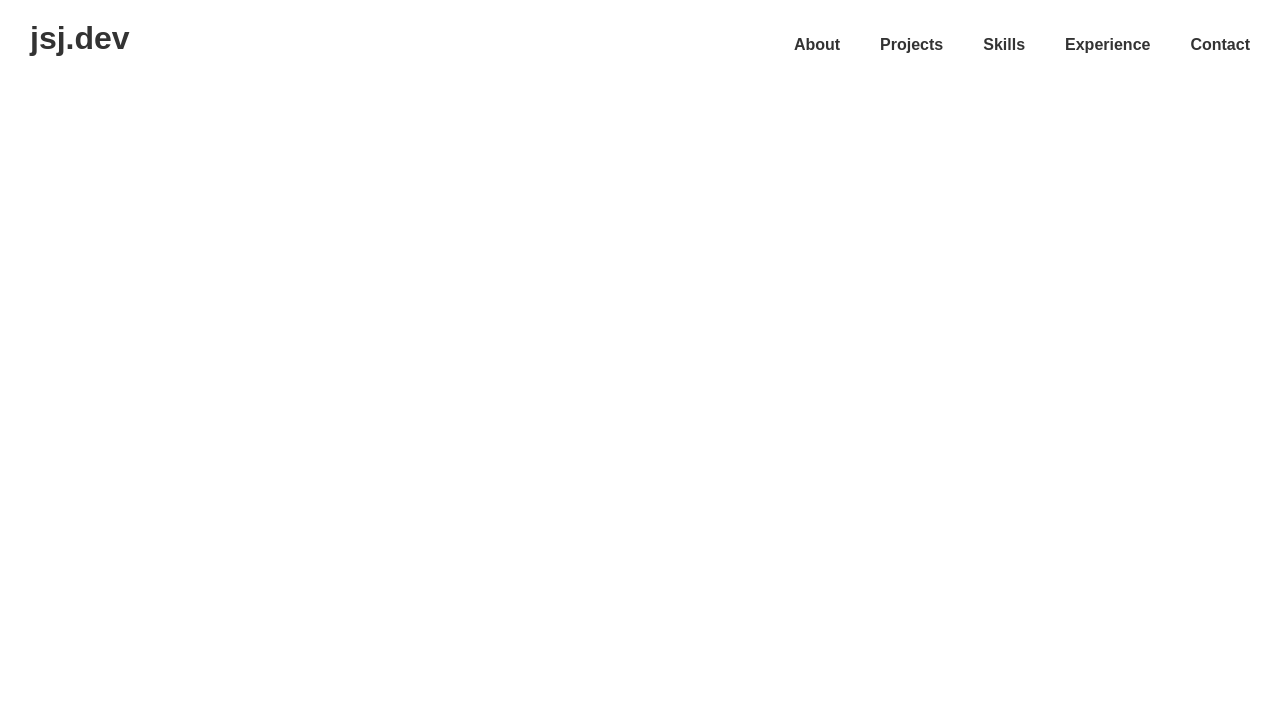
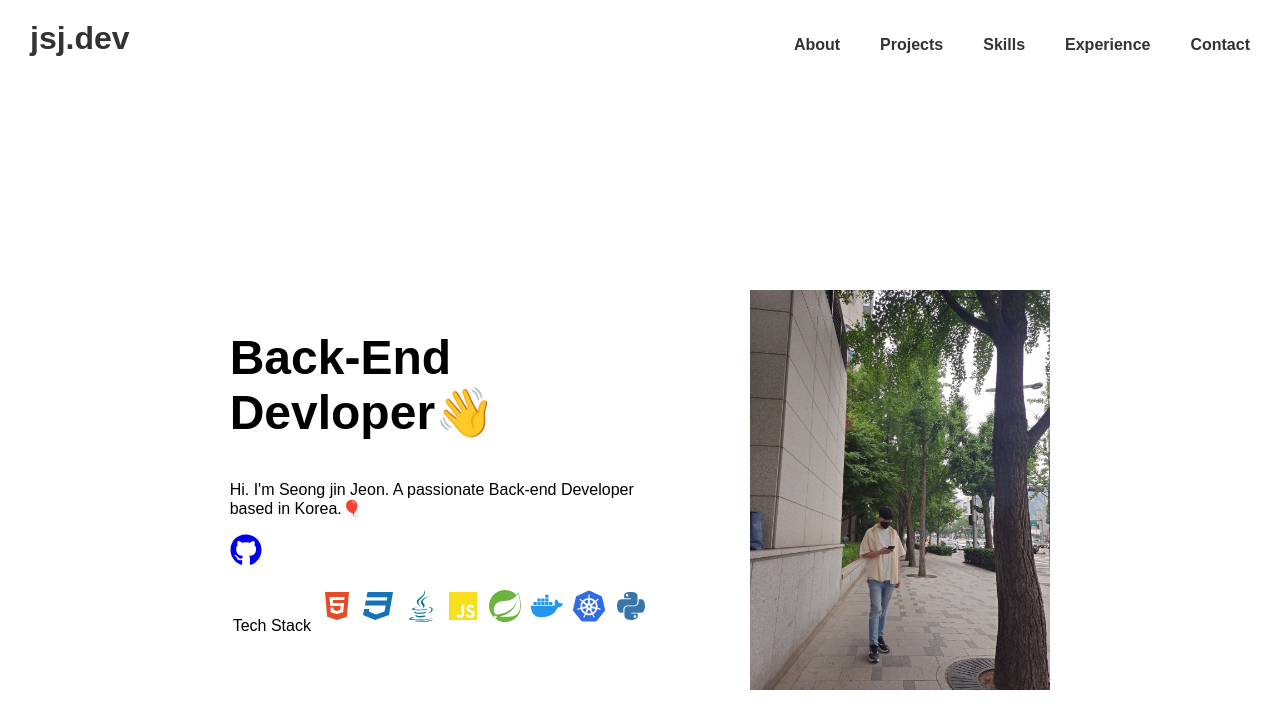
Before and after one commit to jinygod/jinygod.github.io, a React (Create React App) app: page / in a window 1280 px wide. Shown: the top 728 px of the page. Built offline with nearby package versions, Linux system fonts and the light colour scheme.

Commit message:
create: Header.css, js

```diff
--- a/package.json
+++ b/package.json
@@ -8,6 +8,7 @@
     "@testing-library/user-event": "^13.5.0",
     "react": "^18.2.0",
     "react-dom": "^18.2.0",
+    "react-icons": "^4.8.0",
     "react-scripts": "5.0.1",
     "web-vitals": "^2.1.4"
   },
--- a/src/App.js
+++ b/src/App.js
@@ -1,11 +1,12 @@
 import React from 'react';
-import Header from './Header';
+import Header from './components/Header';
+import MainSection from './components/MainSection';
 
 function App() {
   return (
     <div>
       <Header />
-
+      <MainSection />
     </div>
   );
 }
--- /dev/null
+++ b/src/components/MainSection.css
@@ -0,0 +1,92 @@
+.main-section {
+  display: flex;
+  justify-content: center;
+  align-items: flex-start;
+  height: 100vh;
+  margin-top: 200px;
+  padding: 0 20px; /* 좌우로 20px 패딩추가 */
+}
+
+.main-content {
+  display: flex;
+  gap: 40px;
+  margin-left: 60px; /* 오른쪽으로 이동(왼쪽 여백추가) */
+}
+
+.left-content {
+  flex: 1;
+  text-align: left;
+}
+
+.right-content {
+  flex: 1;
+}
+
+.right-content img {
+  width: 300px;
+  height: auto;
+}
+
+.left-content h2 {
+  font-size: 3em;
+}
+
+
+  .main-content {
+    display: flex;
+    gap: 40px;
+  }
+
+  .left-content {
+    flex: 1;
+    text-align: left;
+  }
+
+  .right-content {
+    flex: 1;
+    display: flex;
+    flex-direction: column;
+    align-items: center;
+  }
+
+
+  .right-content img {
+    max-width: 100%;
+    height: auto;
+  }
+
+  .left-content h2 {
+    font-size: 3em; /* 글자 크기 2배로 설정 */
+  }
+
+  .icon{
+    font-size: 40px;
+    margin-bottom: 40px;
+  }
+
+  .github-icon{
+    font-size:32px;
+    transition:none;
+  }
+
+  .tech-stack {
+    display: flex;
+    justify-content: center;
+    align-items: center;
+    flex-wrap: nowrap; /* 줄바꿈하지 않고 한 줄로 유지 */
+    gap: 10px;
+    margin-top: 20px;
+    width: 100%;
+    overflow-x: auto; /* 가로 스크롤을 추가하여 넘치는 경우 스크롤 가능 */
+  }
+
+
+.tech-stack h3 {
+  font-size: 2rem; /* Tech Stack 텍스트의 크기 설정 */
+  margin-right: 10px; /* 아이콘과의 간격 조정 */
+}
+
+  .tech-stack .icon {
+    flex: none; /* 아이콘의 크기 조정을 위해 flex 속성 해제 */
+    font-size: 2rem; /* 아이콘 크기 설정 */
+  }
--- /dev/null
+++ b/src/components/MainSection.js
@@ -0,0 +1,45 @@
+import React from 'react';
+import './MainSection.css';
+import profileImage from './123.jpg';
+import { FaHtml5, FaCss3, FaJava, FaJs, FaCode, FaDocker, FaPython } from 'react-icons/fa';
+import { SiSpring, SiKubernetes } from 'react-icons/si';
+import { FaGithub } from 'react-icons/fa'; // react-icons에서 FaGithub 아이콘 import
+
+function MainSection() {
+  return (
+    <section className="main-section">
+      <div className="main-content">
+        <div className="left-content">
+          <h2>Back-End Devloper👋</h2>
+          <p>Hi. I'm Seong jin Jeon. A passionate Back-end
+            Developer based in Korea.🎈
+          </p>
+          <a
+            href="https://github.com/jinygod"
+            target="_blank"
+            rel="noopener noreferrer"
+            className="github-link"
+          >
+          <FaGithub className="github-icon" /> {/* react-icons에서 FaGithub 아이콘 사용 */}
+          </a>
+          <div className="tech-stack">
+            <p>Tech Stack </p>
+            <FaHtml5 className="icon" title="HTML5" style={{ color: '#E34C26' }} />
+            <FaCss3 className="icon" title="CSS3" style={{ color: '#1572B6' }} />
+            <FaJava className="icon" title="Java" style={{ color: '#007396' }} />
+            <FaJs className="icon" title="JavaScript" style={{ color: '#F7DF1E' }} />
+            <SiSpring className="icon" title="Spring" style={{ color: '#6DB33F' }} />
+            <FaDocker className="icon" title="Docker" style={{ color: '#2496ED' }} />
+            <SiKubernetes className="icon" title="Kubernetes" style={{ color: '#326CE5' }} />
+            <FaPython className="icon" title="Python" style={{ color: '#3776AB' }} />
+          </div>
+        </div>
+        <div className="right-content">
+          <img src={profileImage} alt="Profile" />
+        </div>
+      </div>
+    </section>
+  );
+}
+
+export default MainSection;
```
Also changed, not shown: src/components/123.jpg (added), src/components/Header.css (renamed from src/Header.css), src/components/Header.js (renamed from src/Header.js), 1 other file (tests, documents, lock files or other folders).
